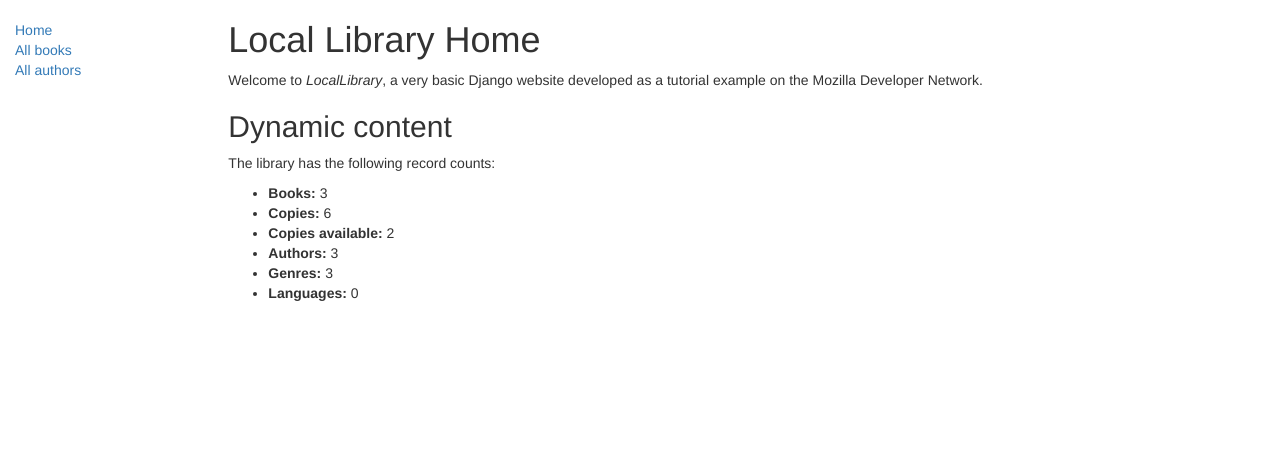
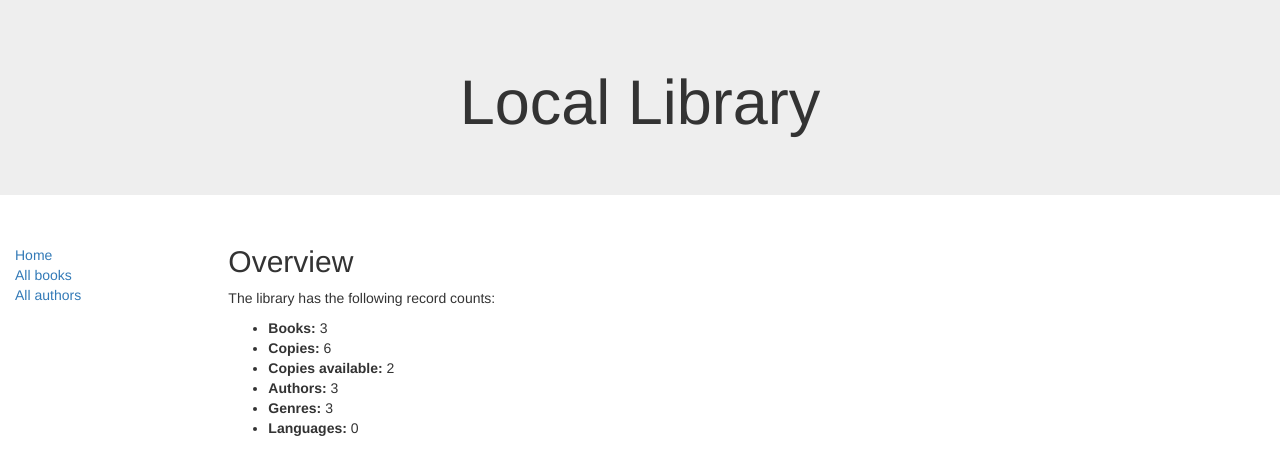
Before and after one commit to DDennis9/Locallibrary, a Django app: page /catalog/ in a window 1280 px wide. Shown: the top 475 px of the page. Run offline with Django 3.2, Linux system fonts and the light colour scheme; data comes from the database, SQL or seed files in the repository; data that the repository does not hold is empty; some libraries are stand-ins or nearby versions.

Commit message:
bootstrap changes

```diff
--- a/catalog/templates/base_generic.html
+++ b/catalog/templates/base_generic.html
@@ -15,6 +15,9 @@
 </head>
 
 <body>
+  <div class="jumbotron text-center">
+      <h1>Local Library</h1>
+  </div>
 
   <div class="container-fluid">
 
--- a/catalog/templates/index.html
+++ b/catalog/templates/index.html
@@ -5,11 +5,7 @@
 {% endblock %}
 
 {% block content %}
-<h1>Local Library Home</h1>
-
-  <p>Welcome to <em>LocalLibrary</em>, a very basic Django website developed as a tutorial example on the Mozilla Developer Network.</p>
-
-<h2>Dynamic content</h2>
+<h2>Overview</h2>
 
   <p>The library has the following record counts:</p>
   <ul>
```
